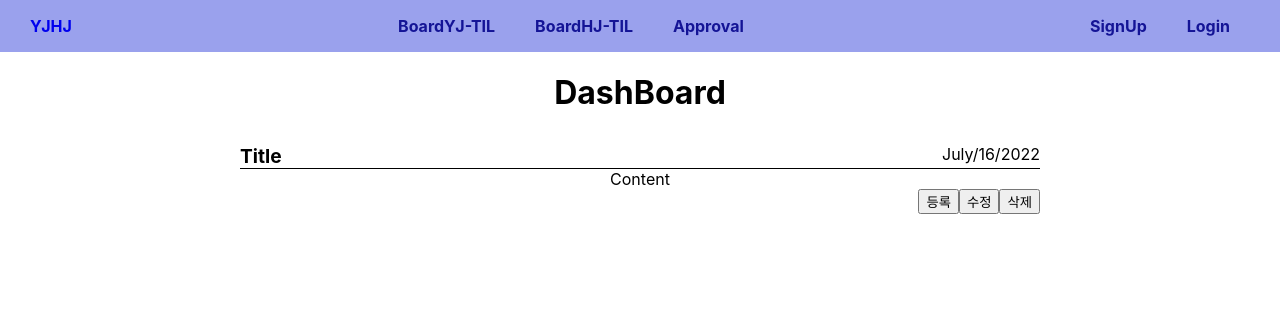
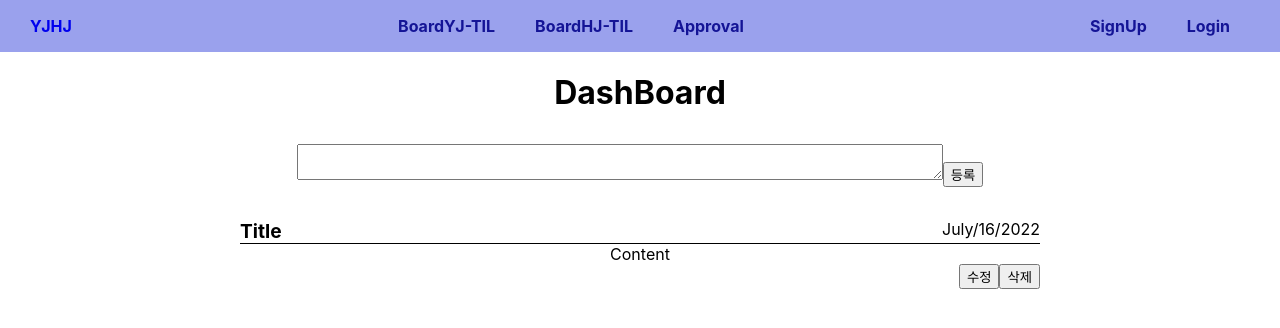
Before and after one commit to 10019610/YJToDo, a React (Create React App) app in the folder todo_FE/temp_react/: page /main in a window 1280 px wide. Shown: the top 328 px of the page. Built offline with nearby package versions, Linux system fonts and the light colour scheme.

Commit message:
[수정] SPA 기조에 맞도록 구조 변경

```diff
--- /dev/null
+++ b/todo_FE/temp_react/src/components/mainDashBoard/MainDashBoard.css
@@ -0,0 +1,29 @@
+.board-form {
+    width: 50rem;
+}
+
+.board-form-input textarea {
+    width: 80%;
+}
+
+.board-item {
+    width: 50rem;
+    margin: 2rem auto;
+}
+
+.board-item-title {
+    border-bottom: 1px solid black;
+    display: flex;
+    justify-content: space-between;
+}
+
+.board-item-title .boardTitle {
+    font-weight: bold;
+    font-size: 1.2rem;
+}
+
+.board-item-function {
+    display: flex;
+    justify-content: flex-end;
+
+}
--- /dev/null
+++ b/todo_FE/temp_react/src/components/mainDashBoard/MainDashBoardForm.js
@@ -0,0 +1,24 @@
+import "./MainDashBoard.css";
+import styles from "../../css/Common.module.css";
+
+const MainDashBoardForm = () => {
+
+    function errorHandler() {
+        alert('기능 구현중입니다.');
+    }
+
+    return (
+        <div className={styles.base_form}>
+            <div className="board-form">
+                <span className="board-form-input">
+                    <textarea></textarea>
+                </span>
+                <span>
+                    <button onClick={errorHandler}>등록</button>
+                </span>
+            </div>
+        </div>
+    )
+}
+
+export default MainDashBoardForm;
--- /dev/null
+++ b/todo_FE/temp_react/src/components/mainDashBoard/MainDashBoardList.js
@@ -0,0 +1,47 @@
+import "./MainDashBoard.css";
+import styles from "../../css/Common.module.css";
+
+const MainDashBoardList = () => {
+    // 날짜 타입
+    let date = new Date();
+    const month = date.toLocaleString("en-US", { month: "long" });
+    const day = date.toLocaleString("en-US", { day: "2-digit" });
+    const year = date.getFullYear();
+
+    const alertMessageHandler = () => {
+        alert("구현 중인 기능입니다.");
+    };
+
+    return (
+        <main>
+            <div className={styles.base_form}>
+                {/* 한 개의 글 */}
+                <div className="board-item">
+                    {/* 제목 부분 */}
+                    <div className="board-item-title">
+                        <span className="boardTitle">Title</span>
+                        <span>
+                            {month}/{day}/{year}
+                        </span>
+                    </div>
+                    {/* 글 내용 부분 */}
+                    <div className="board-item-content">
+                        <div>Content</div>
+                    </div>
+                    {/* 글 조작 버튼 부분 */}
+                    <div className="board-item-function">
+                        <span>
+                            <button onClick={alertMessageHandler}>수정</button>
+                        </span>
+                        <span>
+                            <button onClick={alertMessageHandler}>삭제</button>
+                        </span>
+                    </div>
+                </div>
+            </div>
+        </main>
+    )
+}
+
+
+export default MainDashBoardList;
--- a/todo_FE/temp_react/src/components/views/mainDashBoard/MainDashBoardPage.js
+++ b/todo_FE/temp_react/src/components/views/mainDashBoard/MainDashBoardPage.js
@@ -1,48 +1,13 @@
-import "./MainDashBoardPage.css";
-import styles from "../../../css/Common.module.css";
+import MainDashBoardForm from "../../mainDashBoard/MainDashBoardForm";
+import MainDashBoardList from "../../mainDashBoard/MainDashBoardList";
 
 const MainDashBoardPage = () => {
-  // 날짜 타입
-  let date = new Date();
-  const month = date.toLocaleString("en-US", { month: "long" });
-  const day = date.toLocaleString("en-US", { day: "2-digit" });
-  const year = date.getFullYear();
-
-  const alertMessageHandler = () => {
-    alert("구현 중인 기능입니다.");
-  };
   return (
-    <main>
+    <div>
       <h1>DashBoard</h1>
-      <div className={styles.base_form}>
-        {/* 한 개의 글 */}
-        <div className="board-item">
-          {/* 제목 부분 */}
-          <div className="board-item-title">
-            <span className="boardTitle">Title</span>
-            <span>
-              {month}/{day}/{year}
-            </span>
-          </div>
-          {/* 글 내용 부분 */}
-          <div className="board-item-content">
-            <div>Content</div>
-          </div>
-          {/* 글 조작 버튼 부분 */}
-          <div className="board-item-function">
-            <span>
-              <button onClick={alertMessageHandler}>등록</button>
-            </span>
-            <span>
-              <button onClick={alertMessageHandler}>수정</button>
-            </span>
-            <span>
-              <button onClick={alertMessageHandler}>삭제</button>
-            </span>
-          </div>
-        </div>
-      </div>
-    </main>
+      <MainDashBoardForm></MainDashBoardForm>
+      <MainDashBoardList></MainDashBoardList>
+    </div>
   );
 };
 
```
Also changed, not shown: todo_FE/temp_react/src/components/mainDashBoard/MainDashBoardUpdate.js (added, +8 -0 lines), todo_FE/temp_react/src/components/mainDashBoard/MainDashBoardComment.js (added).
